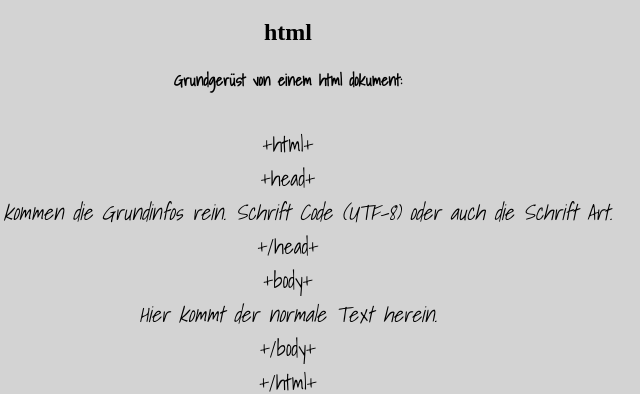
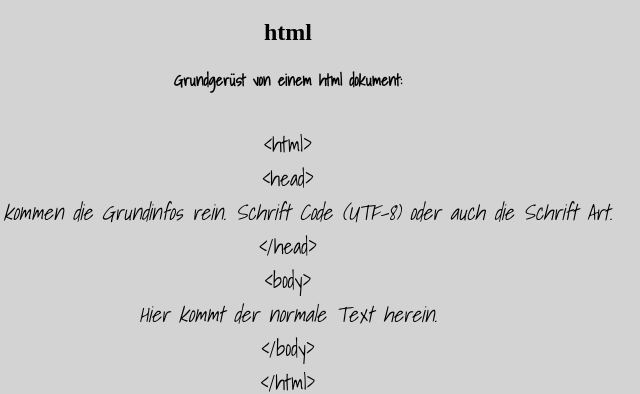
Before and after one commit to sokey/twebside, a plain HTML site: page index.html in a window 1280 px wide. Shown: the part 406-800 px from the top of the page, 352-992 px from the left. Drawn offline with Linux system fonts and the light colour scheme.

Commit message:
mit &lt; und &glt;

```diff
--- a/index.html
+++ b/index.html
@@ -14,14 +14,14 @@
 			<h2>html</h2>
 			<p style="font-size:16pt;font-family:Shadows Into Light">
 			<b style="font-size:12pt;">Grundgerüst von einem html dokument:</b><br><br>
-			+html+<br>
-			+head+<br>
+			&lt;html&gt;<br>
+			&lt;head&gt;<br>
 			<i>Hier kommen die Grundinfos rein. Schrift Code (UTF-8) oder auch die Schrift Art.</i><br>
-			+/head+<br>
-			+body+<br>
+			&lt;/head&gt;<br>
+			&lt;body&gt;<br>
 			<i>Hier kommt der normale Text herein.</i><br>
-			+/body+<br>
-			+/html+
+			&lt;/body&gt;<br>
+			&lt;/html&gt;
 			</p>
 			<h2>Unicode</h2>
 			<p style="font-size:16pt;font-family:Shadows Into Light">
```
